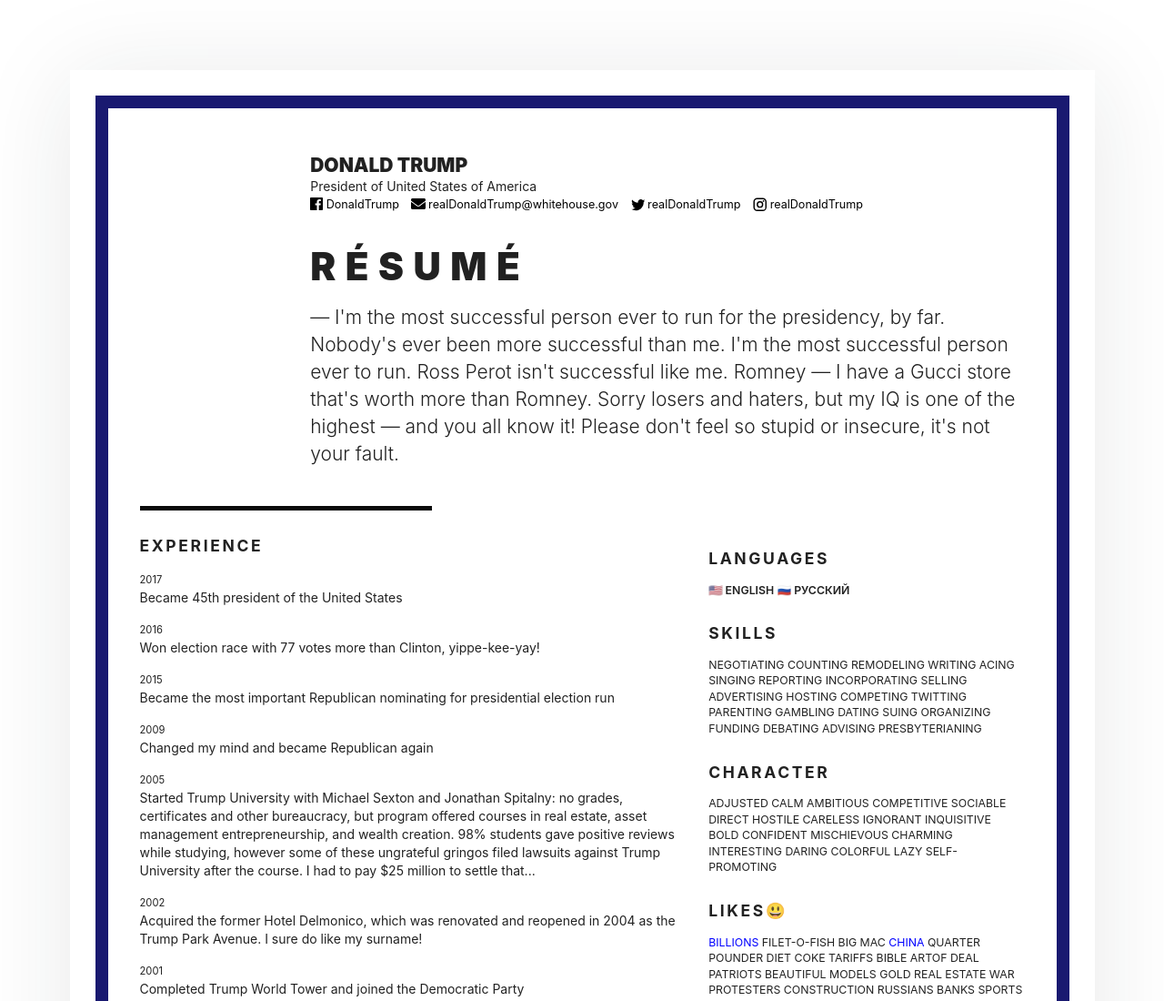
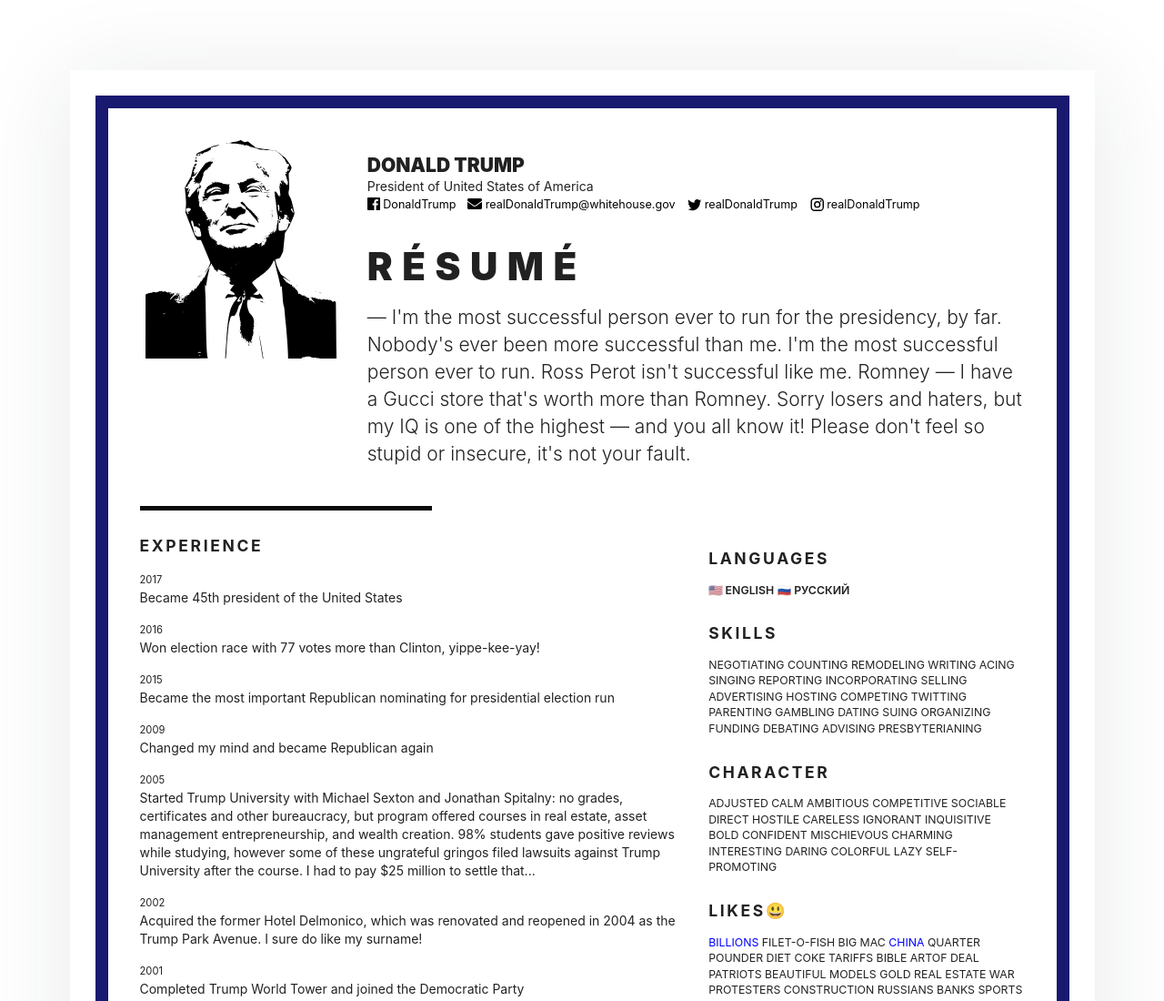
Before and after one commit to Olehpryimak/homepage, a plain HTML site: page index.html in a window 1280 px wide. Shown: the top 1100 px of the page at 91% size. Drawn offline with Linux system fonts and the light colour scheme.

Commit message:
Add avatar

```diff
--- a/index.html
+++ b/index.html
@@ -11,10 +11,12 @@
         <div class="page" style="border-color: midnightblue;">
             <div class="stackable grid">
                 <div class="row">
-                    <div class="three wide center aligned column">
-                        <!-- Avatar -->
+                    <div class="four wide center aligned column">
+                        <div class="avatar-wrapper">
+                            <object class="avatar" data="public/images/avatar.svg" role="img" aria-label="My profile picture"></object>
+                        </div>
                     </div>
-                    <div class="thirteen wide column">
+                    <div class="twelve wide column">
                         <div class="stackable grid">
                             <div class="sixteen wide column">
                                 <h1>Donald Trump</h1>
--- a/public/css/base.css
+++ b/public/css/base.css
@@ -784,6 +784,7 @@
     }
     .avatar-wrapper {
         padding: 0;
+
     }
     .contacts {
         margin-top: 1em;
```
Also changed, not shown: public/images/avatar.svg (added).
